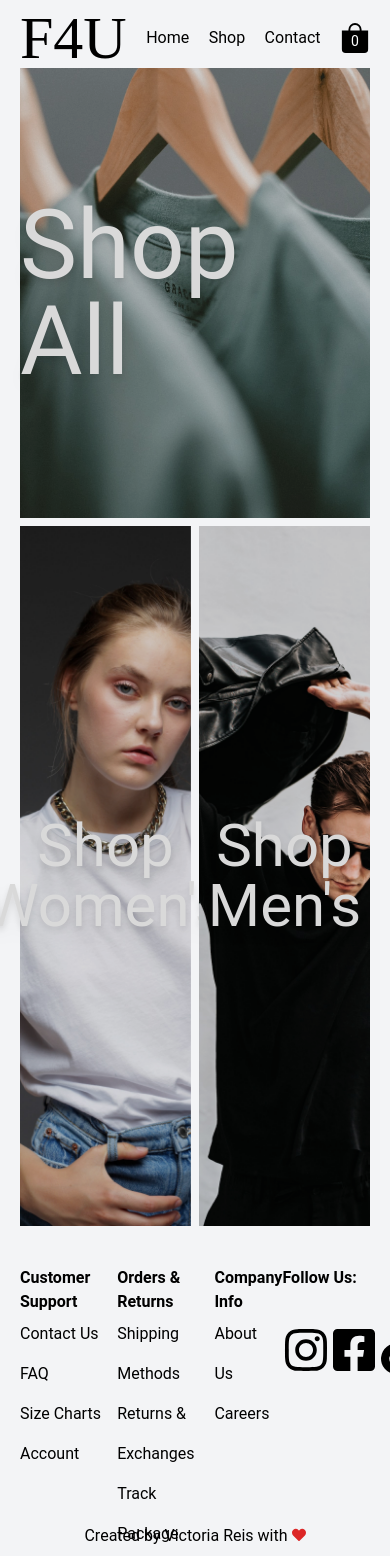
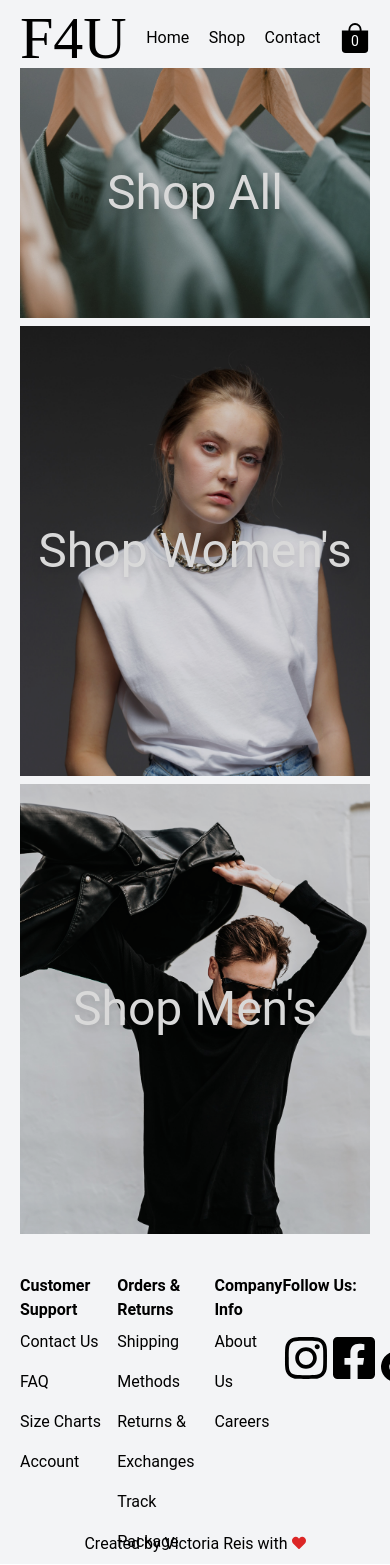
Before and after one commit to victoria-reis/e-commerce, a React (Create React App) app: page / in a window 390 px wide. Shown: the top 1565 px of the page. Built offline with nearby package versions, Linux system fonts and the light colour scheme; no server answers.

Commit message:
made home page styles responsive

```diff
--- a/src/pages/HomePage.js
+++ b/src/pages/HomePage.js
@@ -6,31 +6,31 @@ import ShopWomensImage from "../assets/shop-womens.jpg";
 
 const HomePage = () => {
 	return (
-		<div className="grid grid-cols-2 gap-2">
+		<div className="grid grid-cols-1 sm:grid-cols-2 gap-2">
 			<Link
 				to="/shopping"
 				style={{ backgroundImage: `url(${ShopAllImage})` }}
-				className="col-span-2 xl:h-[550px] h-[450px] bg-center bg-cover flex justify-center items-center brightness-[.85] hover:brightness-100 ease-in duration-200"
+				className="sm:col-span-2 xl:h-[550px] sm:h-[450px] h-[250px] bg-center bg-cover flex justify-center items-center brightness-[.85] hover:brightness-100 ease-in duration-200"
 			>
-				<h2 className="block w-max text-8xl text-white drop-shadow-lg">
+				<h2 className="block w-max text-5xl md:text-8xl text-white drop-shadow-lg">
 					Shop All
 				</h2>
 			</Link>
 			<Link
 				to="/shopping/womens"
 				style={{ backgroundImage: `url(${ShopWomensImage})` }}
-				className="h-[700px] bg-center bg-cover flex justify-center items-center brightness-[.85] hover:brightness-100 ease-in duration-200"
+				className="h-[450px] sm:h-[700px] sm:bg-center bg-cover flex justify-center items-center brightness-[.85] hover:brightness-100 ease-in duration-200"
 			>
-				<h2 className="block w-max xl:text-8xl text-6xl text-center text-white drop-shadow-lg">
+				<h2 className="block w-max xl:text-8xl text-5xl md:text-6xl text-center text-white drop-shadow-lg">
 					Shop Women's
 				</h2>
 			</Link>
 			<Link
 				to="/shopping/mens"
 				style={{ backgroundImage: `url(${ShopMensImage})` }}
-				className="h-[700px] bg-top xl-bg-top bg-cover flex justify-center items-center brightness-[.85] hover:brightness-100 ease-in duration-200"
+				className="h-[450px] sm:h-[700px] bg-center xl:bg-bottom bg-cover flex justify-center items-center brightness-[.85] hover:brightness-100 ease-in duration-200"
 			>
-				<h2 className="block w-max xl:text-8xl text-6xl text-center text-white drop-shadow-lg">
+				<h2 className="block w-max xl:text-8xl text-5xl md:text-6xl text-center text-white drop-shadow-lg">
 					Shop Men's
 				</h2>
 			</Link>
```
